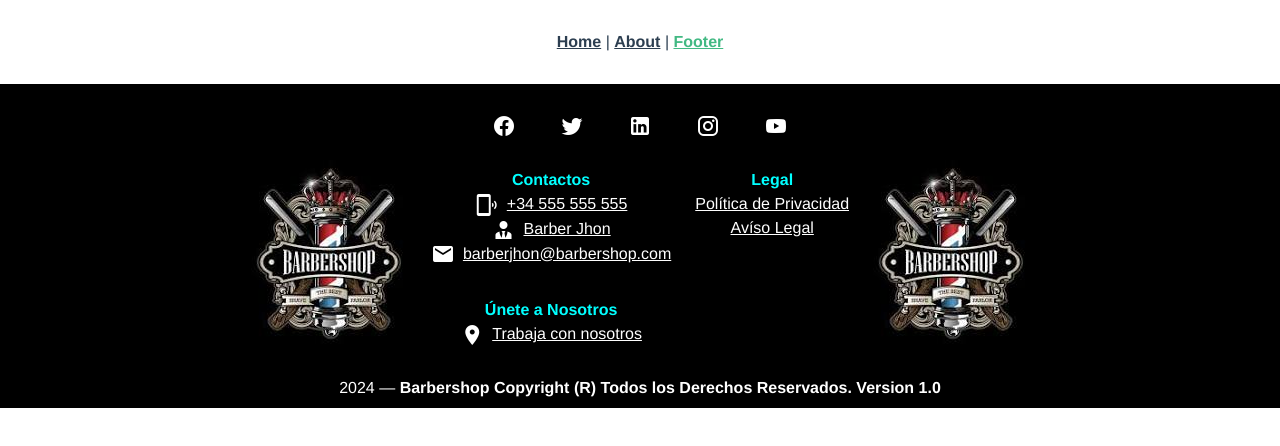
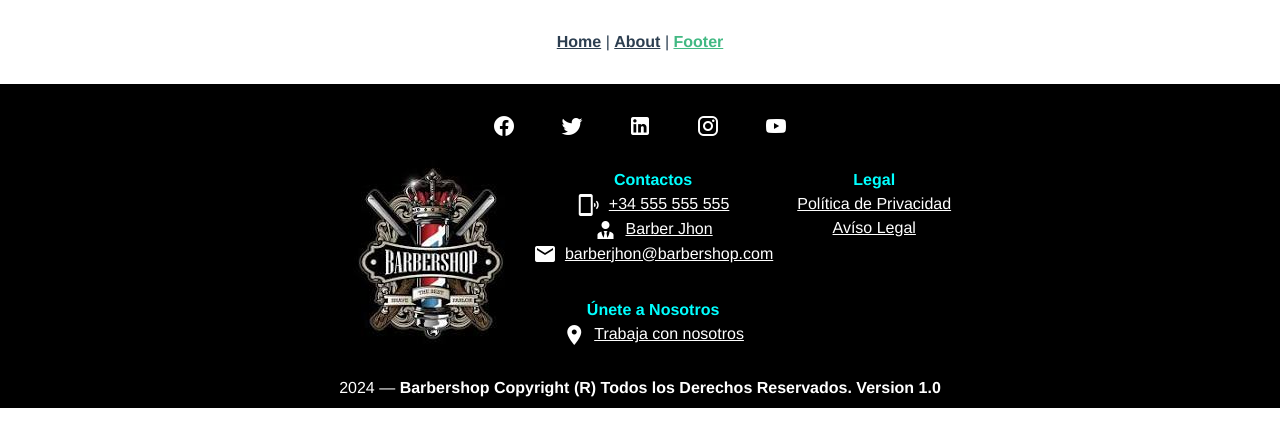
Before and after one commit to Innavoj/barbershop, a Vue app in the folder ademass-front/: page /footer in a window 1280 px wide. Shown: the top 446 px of the page. Built offline with nearby package versions, Linux system fonts and the light colour scheme.

Commit message:
eliminado el logo a la derecha

```diff
--- a/ademass-front/src/layouts/default/Footer.vue
+++ b/ademass-front/src/layouts/default/Footer.vue
@@ -45,10 +45,6 @@
           <a href="#" class="text-white">Política de Privacidad</a>
           <a href="#" class="text-white">Avíso Legal</a>
         </div>
-
-        <div class="imagen">
-          <img src="@/assets/barbershop1.jpg" />
-        </div>
       </div>
 
       <v-divider></v-divider>
```
